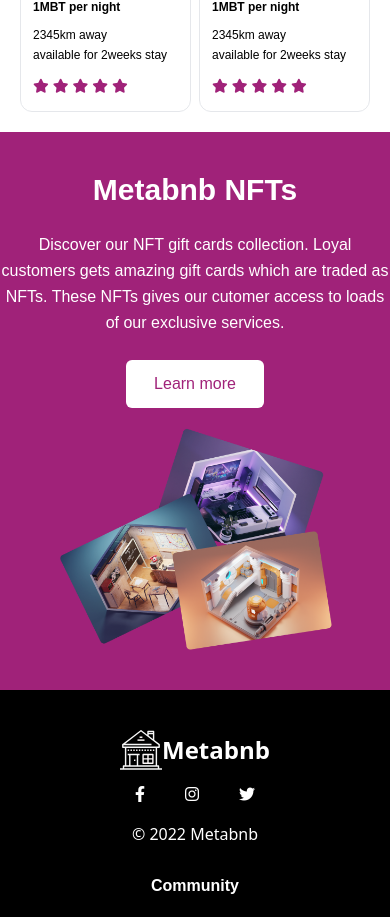
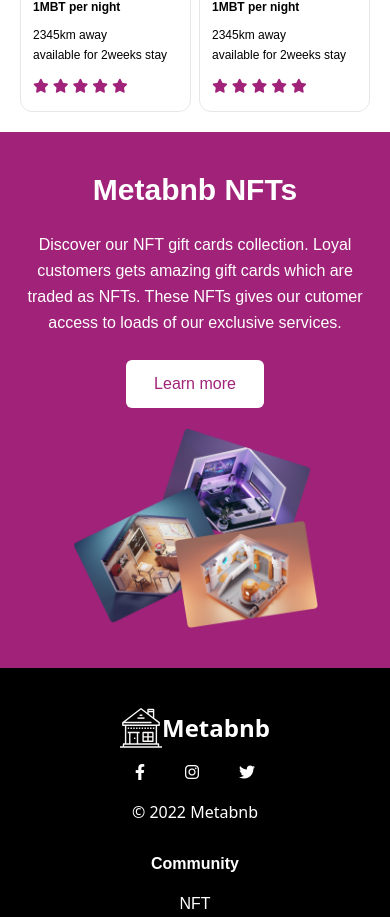
Before and after one commit to BoltUltra/hng-task-3, a React (Create React App) app: page / in a window 390 px wide. Shown: the part 1520-2437 px from the top of the page. Built offline with nearby package versions, Linux system fonts and the light colour scheme; a web font is replaced by a local one.

Commit message:
Feat: added padding to the nft section

```diff
--- a/src/components/Nft.jsx
+++ b/src/components/Nft.jsx
@@ -2,7 +2,7 @@ import React from "react";
 
 const Nft = () => {
   return (
-    <div className="md:flex bg-primary lg:py-24 md:py-12 py-10 lg:px-20 md:px-10 items-center font-rr text-white md:space-y-0 space-y-5">
+    <div className="md:flex bg-primary lg:py-24 md:py-12 py-10 lg:px-20 md:px-10 px-5 items-center font-rr text-white md:space-y-0 space-y-5">
       <div className="md:w-[40%] md:space-y-10 space-y-6">
         <h3 className="font-bold lg:text-5xl md:text-4xl text-3xl md:text-left text-center">
           Metabnb NFTs
```
